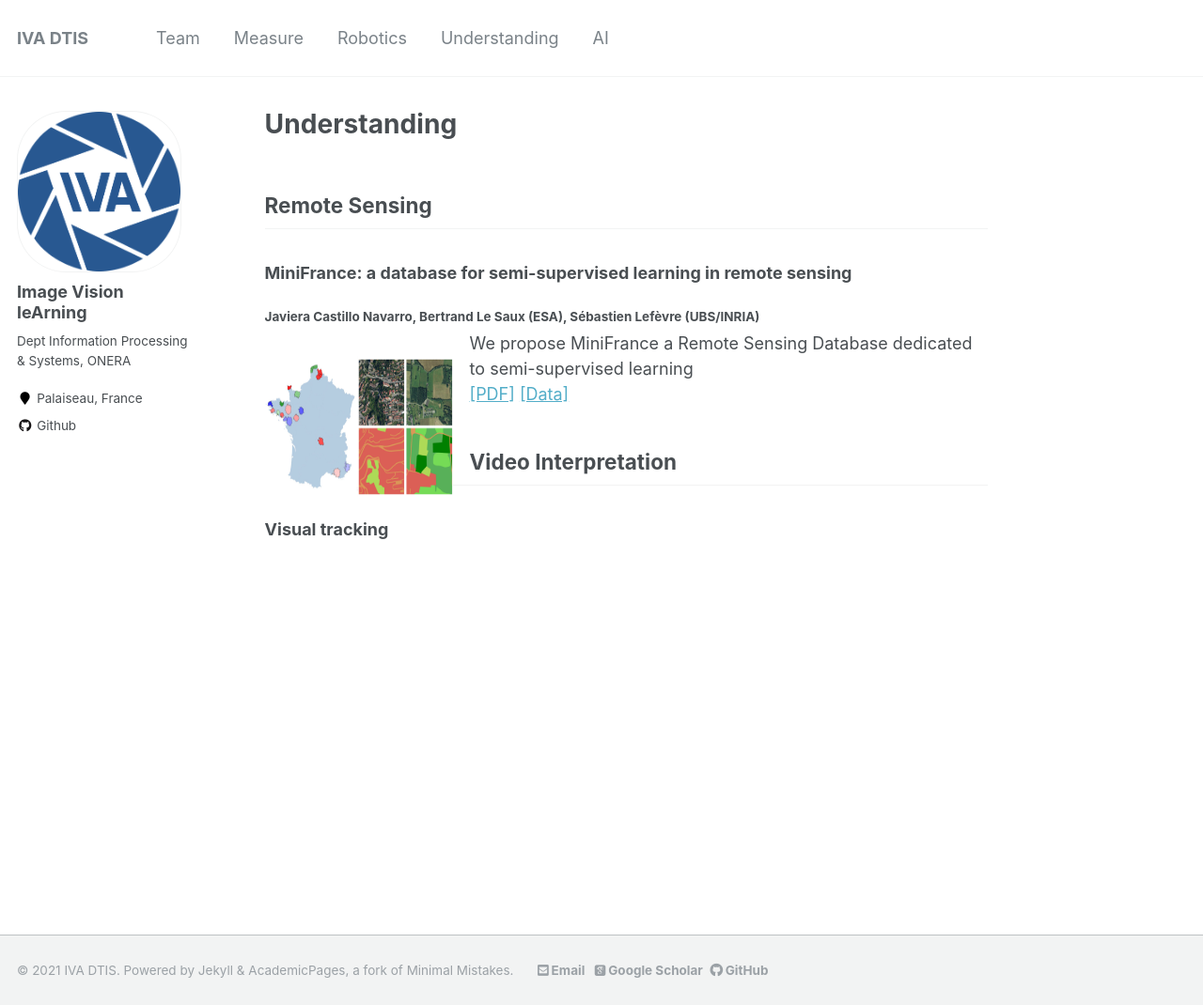
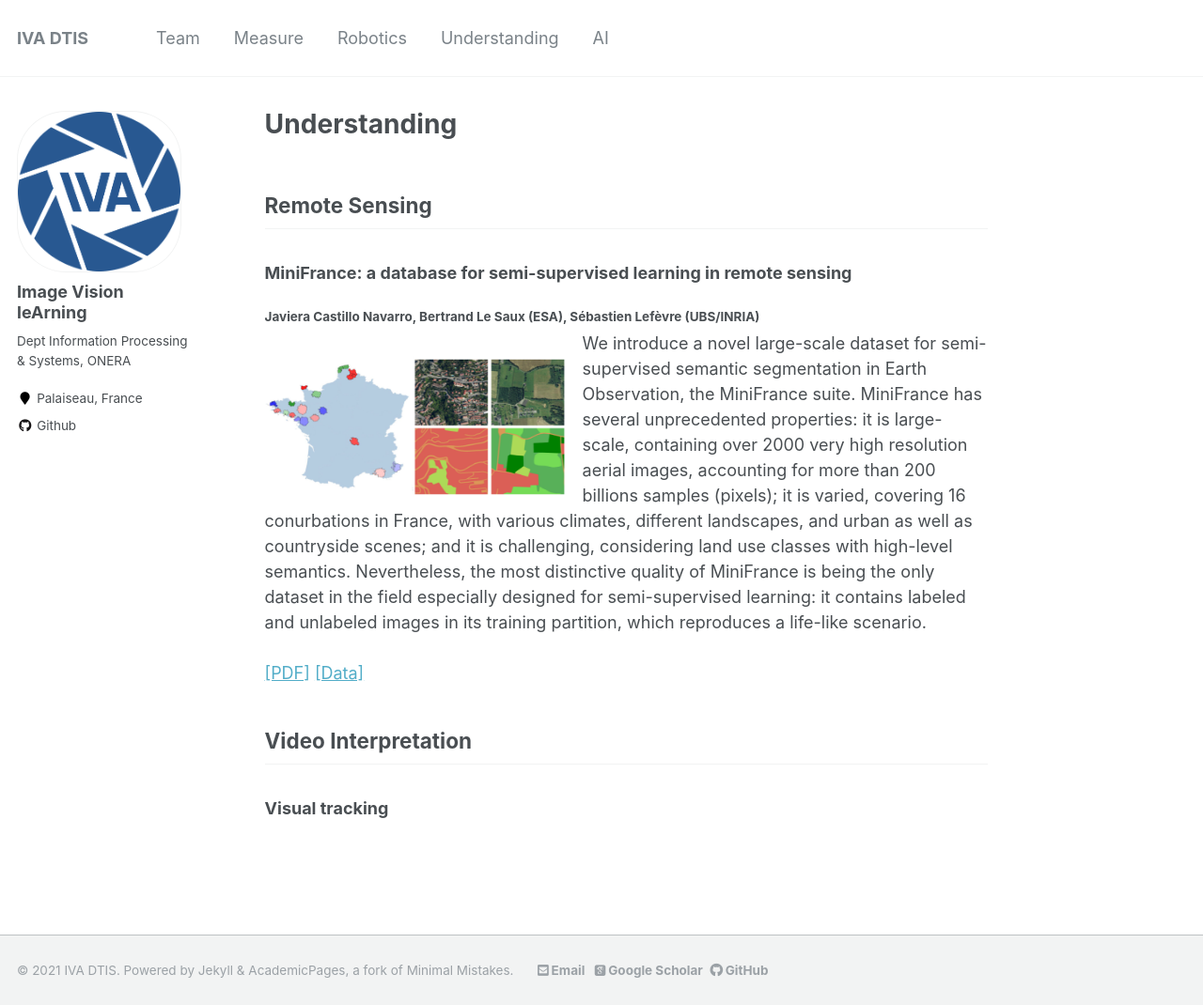
Before and after one commit to guylebesnerais/guylb.github.io, a Jekyll site: the page built from _pages/understanding.md, in a window 1280 px wide and 1070 px high. Shown: the whole window at 94% size. Built offline with Jekyll 4.4.1, drawn with Linux system fonts in a browser that asks for light colours; some web fonts are replaced.

Commit message:
Update understanding.md

```diff
--- a/_pages/understanding.md
+++ b/_pages/understanding.md
@@ -32,8 +32,8 @@ author_profile: true
 ### MiniFrance: a database for semi-supervised learning in remote sensing
 #### Javiera Castillo Navarro, Bertrand Le Saux (ESA), Sébastien Lefèvre (UBS/INRIA)
 
-![MiniF](/images/miniF.png){: style="float: left; margin-right: 1em;height: 150px; margin-top: 1.5em;width: 200px"}
-We propose MiniFrance a Remote Sensing Database dedicated to semi-supervised learning
+![MiniF](/images/miniF.png){: style="float: left; margin-right: 1em;height: 150px; margin-top: 1.5em;width: 320px"}
+We introduce a novel large-scale dataset for semi-supervised semantic segmentation in Earth Observation, the MiniFrance suite. MiniFrance has several unprecedented properties: it is large-scale, containing over 2000 very high resolution aerial images, accounting for more than 200 billions samples (pixels); it is varied, covering 16 conurbations in France, with various climates, different landscapes, and urban as well as countryside scenes; and it is challenging, considering land use classes with high-level semantics. Nevertheless, the most distinctive quality of MiniFrance is being the only dataset in the field especially designed for semi-supervised learning: it contains labeled and unlabeled images in its training partition, which reproduces a life-like scenario.
 <!-- <normal> -->
 <!-- <p style="text-align: right;"> -->
 <br />
@@ -41,6 +41,7 @@ We propose MiniFrance a Remote Sensing Database dedicated to semi-supervised lea
     <a href="https://www.ieee-dataport.org/open-access/minifrance" style="color:page.header.overlay_color">[Data]</a>
 <!-- </normal> -->
 
+
 ## Video Interpretation
 
 ### Visual tracking
```
